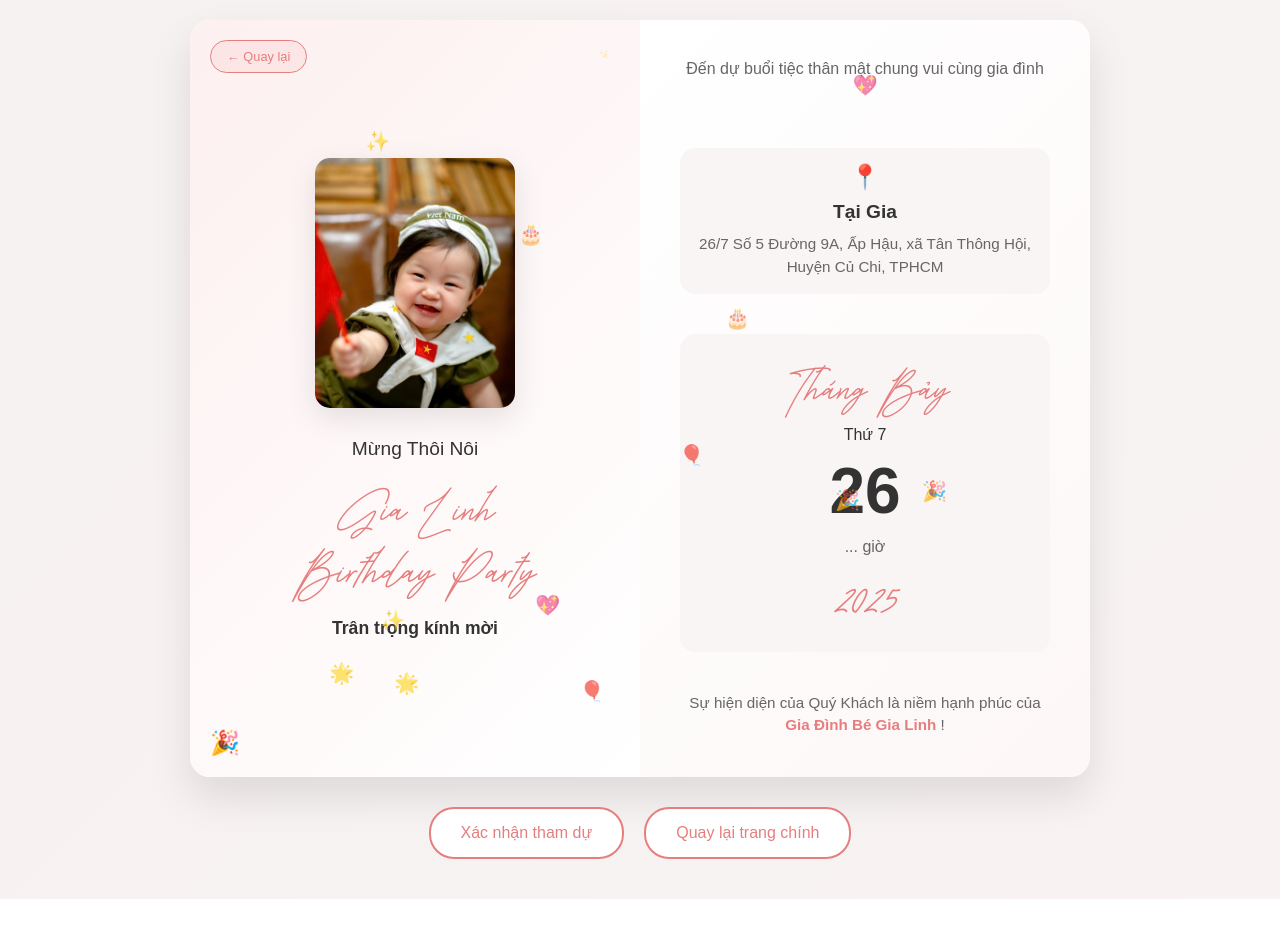
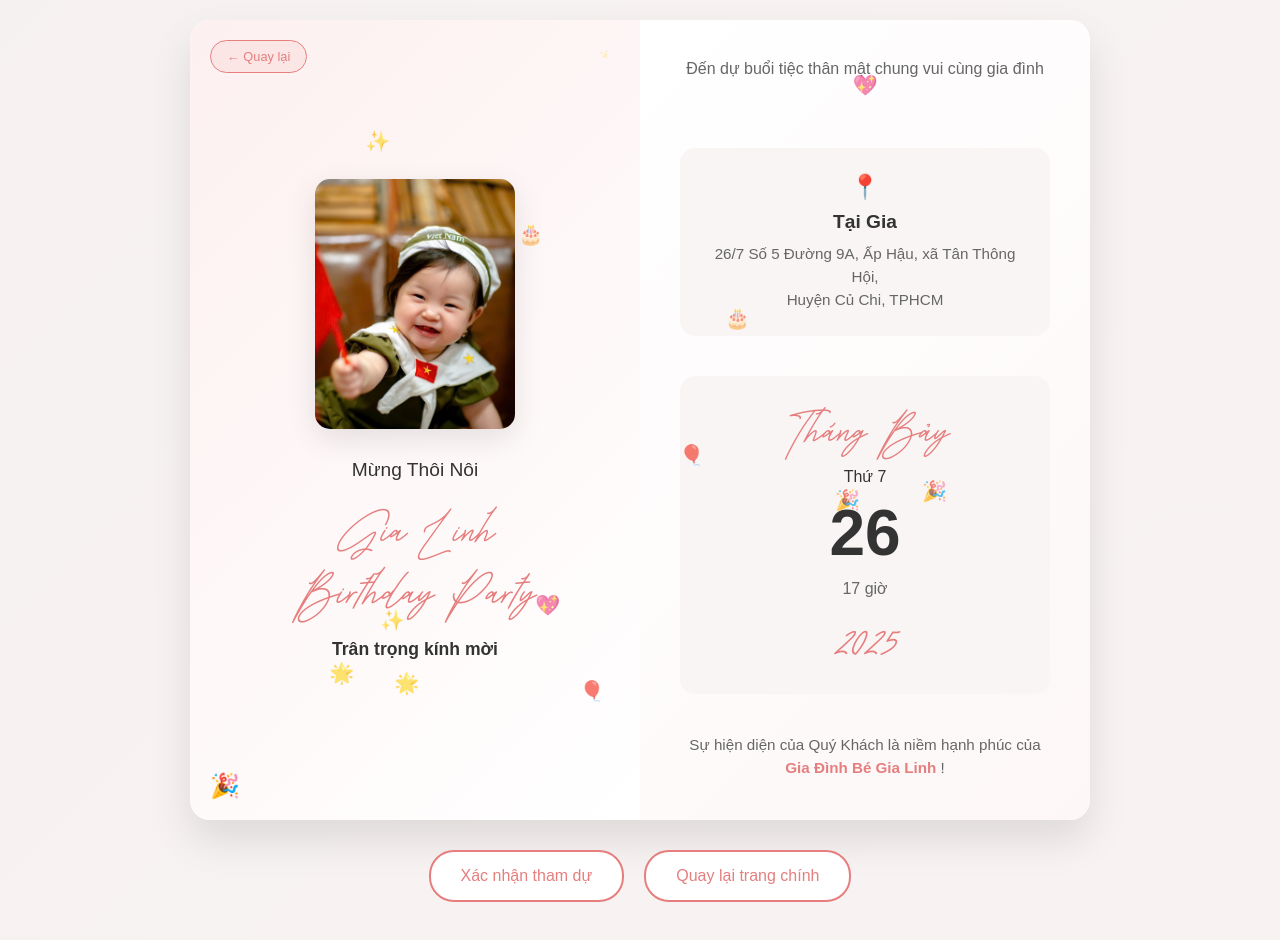
Before and after one commit to quynguyen23102003/MoChi, a plain HTML site: page index.html in a window 1280 px wide. Both pictures are taken after a click on the button "Xem thông tin". Before the commit the page ends 899 px from the top, so only its background shows below. Drawn offline with Linux system fonts and the light colour scheme.

Commit message:
Update index.html
Update index.html

```diff
--- a/index.html
+++ b/index.html
@@ -346,7 +346,7 @@
 
         .venue-section {
             background: #f9f5f5;
-            padding: 15px;
+            padding: 25px;
             border-radius: 15px;
             margin: 20px 0;
             text-align: center;
@@ -676,7 +676,7 @@
                     <div class="month-label">Tháng Bảy</div>
                     <div class="day-label">Thứ 7</div>
                     <div class="event-date">26</div>
-                    <div class="time-label">... giờ</div>
+                    <div class="time-label">17 giờ</div>
                     <div class="year">2025</div>
                 </div>
 
```
Also changed, not shown: images/2.jpg.
